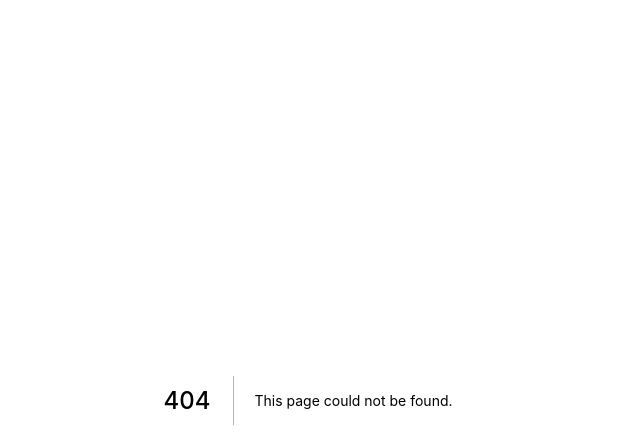
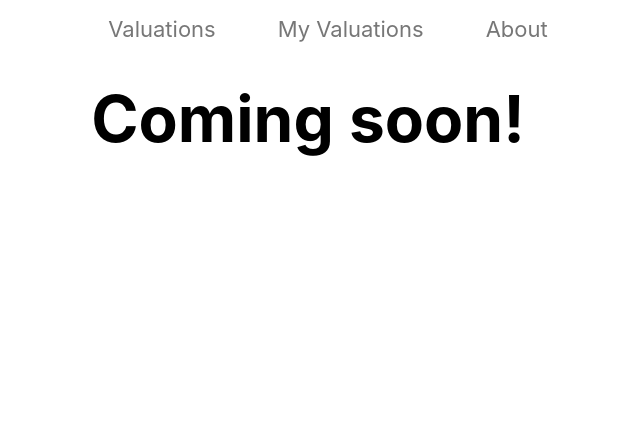
Before and after one commit to chrisgrounds/valuations, a Next.js app: page /my-valuations in a window 1280 px wide. Before the commit this address had no page. Shown: the top 448 px of the page, without its empty margins (332-972 px from the left). Built offline with nearby package versions, Linux system fonts and the light colour scheme.

Commit message:
add about and my val pages

```diff
--- /dev/null
+++ b/pages/my-valuations.js
@@ -0,0 +1,20 @@
+import Head from 'next/head'
+import styles from '../styles/Home.module.css'
+import Nav from "../components/Nav";
+
+export default function MyValuation() {
+  return (
+    <div className={styles.container}>
+      <Head>
+        <title>My Valuations</title>
+        <link rel="icon" href="/favicon.ico" />
+      </Head>
+
+      <Nav />
+
+      <main className={styles.main}>
+        <h1 className={styles.title}>Coming soon!</h1>
+      </main>
+    </div>
+  )
+}
```
Also changed, not shown: pages/about.js (added, +20 -0 lines).
